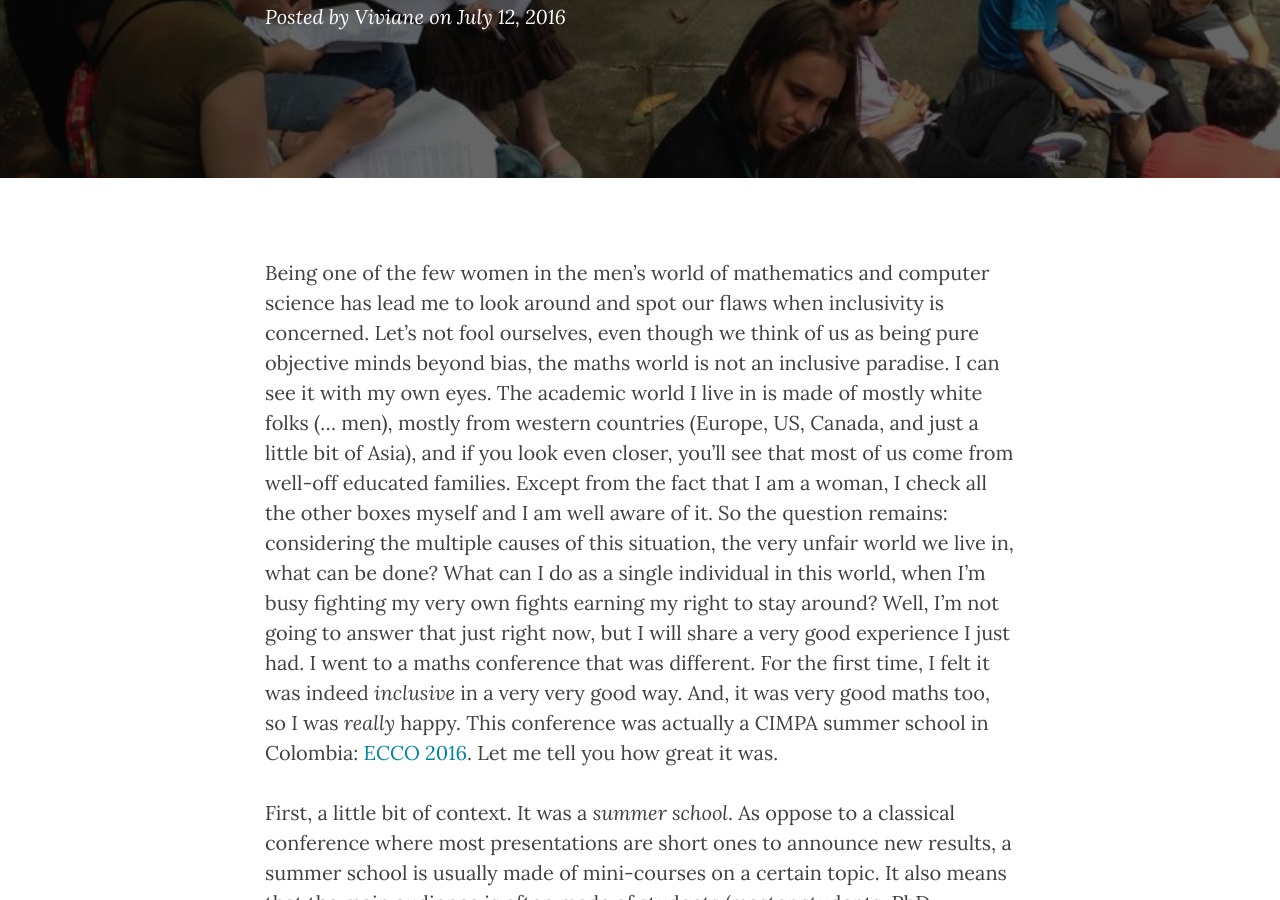
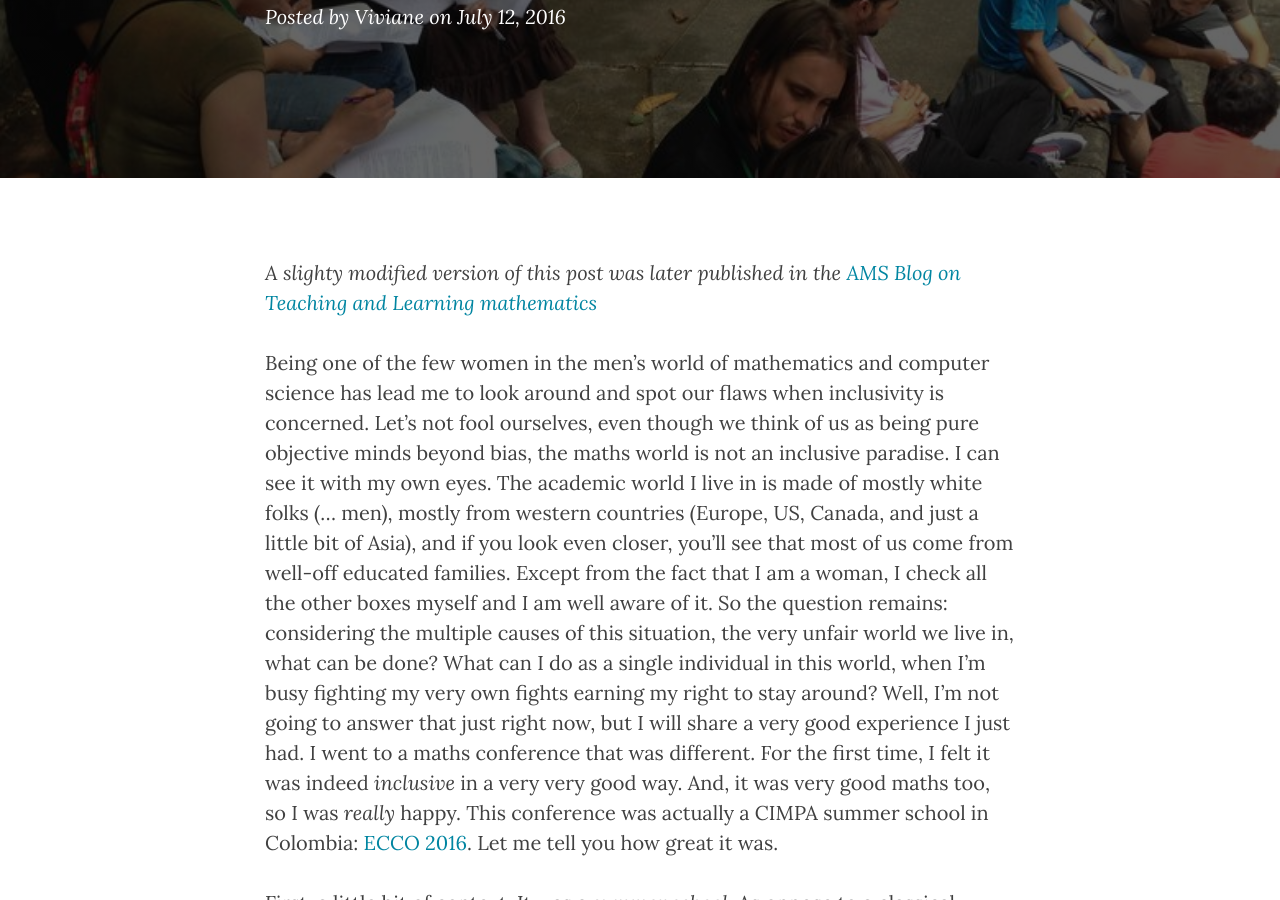
Before and after one commit to VivianePons/vivianepons.github.com, a Jekyll site: the page built from _posts/2016-07-12-ECCO.md, in a window 1280 px wide and 900 px high, scrolled down 358 px. Built offline with Jekyll 4.4.1, drawn with Linux system fonts in a browser that asks for light colours; nearby versions of some CDN libraries.

Commit message:
Adding link to the AMS

```diff
--- a/_posts/2016-07-12-ECCO.md
+++ b/_posts/2016-07-12-ECCO.md
@@ -6,6 +6,8 @@ date:       2016-07-12 10:00:00
 author:     "Viviane"
 header-img: img/ECCO-bg.jpg
 ---
+
+*A slighty modified version of this post was later published in the [AMS Blog on Teaching and Learning mathematics](http://blogs.ams.org/matheducation/2016/08/22/an-inclusive-maths-conference-ecco-2016/)*
 
 Being one of the few women in the men's world of mathematics and computer science
 has lead me to look around and spot our flaws when inclusivity is concerned. Let's not fool
```
